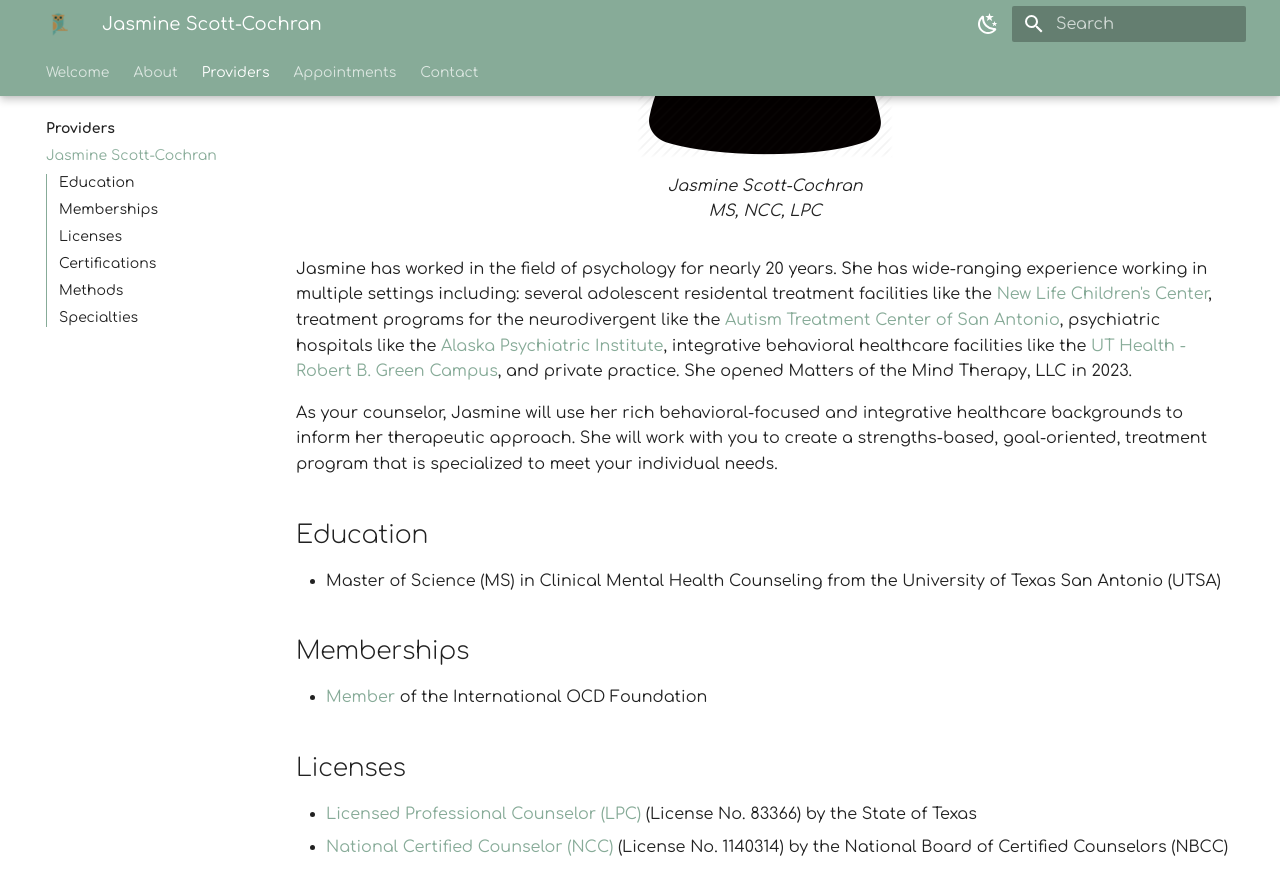
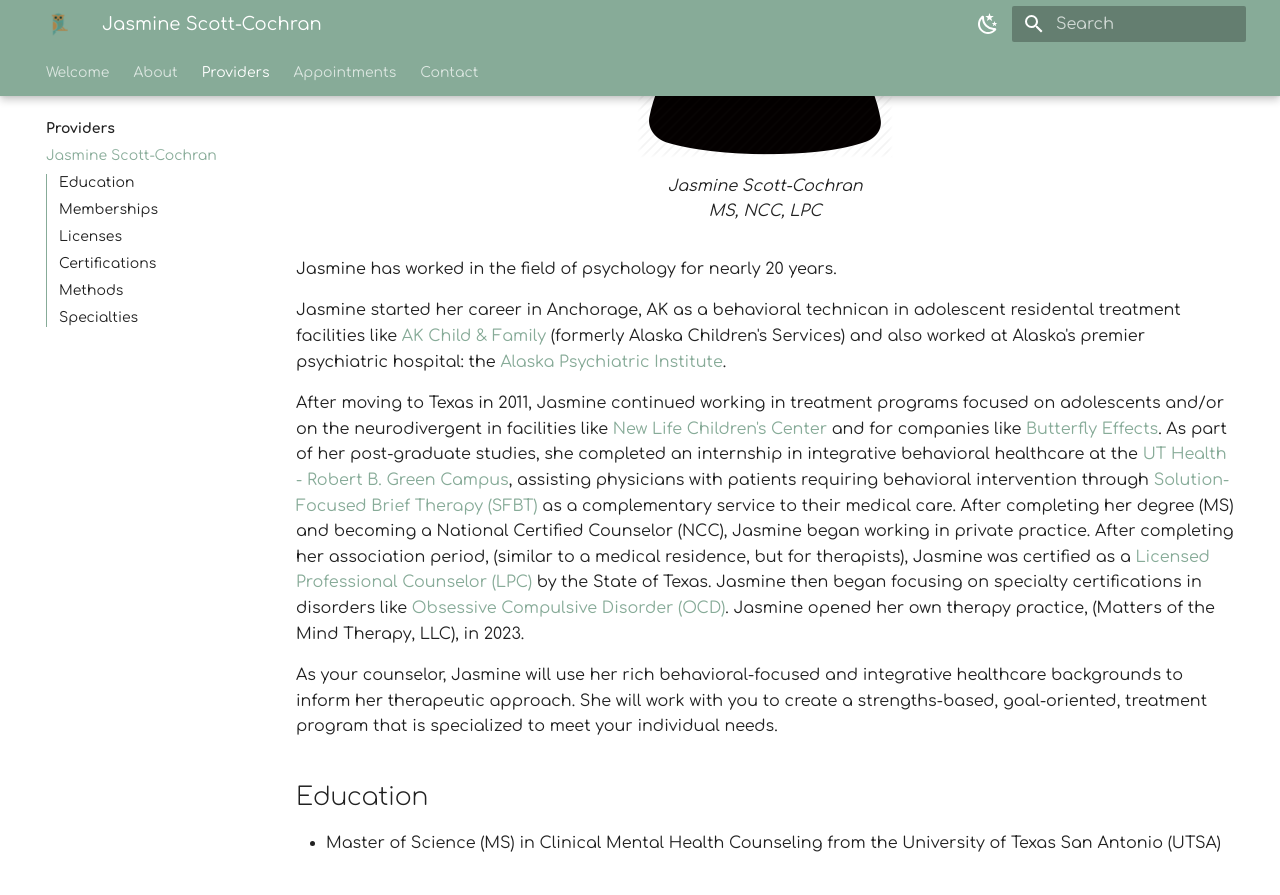
Before and after one commit to motm-therapy/website, an MkDocs documentation site: the page built from docs/providers/jasmine.md, in a window 1280 px wide and 900 px high, scrolled down 342 px. Shown: the top 895 px of the window. Built offline with MkDocs 1.6.1 and Material for MkDocs 9.7.7, drawn with Linux system fonts in a browser that asks for light colours.

Commit message:
Update jasmine.md

```diff
--- a/docs/providers/jasmine.md
+++ b/docs/providers/jasmine.md
@@ -7,7 +7,11 @@
   </figcaption>
 </figure>
 
-Jasmine has worked in the field of psychology for nearly 20 years. She has wide-ranging experience working in multiple settings including: several adolescent residental treatment facilities like the [New Life Children's Center](https://upbring.org/new-life-childrens-center/), treatment programs for the neurodivergent like the [Autism Treatment Center of San Antonio](https://www.atcoftexas.org/san-antonio.html), psychiatric hospitals like the [Alaska Psychiatric Institute](https://dfcs.alaska.gov/api/Pages/default.aspx), integrative behavioral healthcare facilities like the [UT Health - Robert B. Green Campus](https://www.uthscsa.edu/patient-care/physicians/location/Robert-B-Green-Campus-Downtown), and private practice. She opened Matters of the Mind Therapy, LLC in 2023.
+Jasmine has worked in the field of psychology for nearly 20 years.
+
+Jasmine started her career in Anchorage, AK as a behavioral technican in adolescent residental treatment facilities like [AK Child & Family](https://www.akchild.org/) (formerly Alaska Children's Services) and also worked at Alaska's premier psychiatric hospital: the [Alaska Psychiatric Institute](https://dfcs.alaska.gov/api/Pages/default.aspx).
+
+After moving to Texas in 2011, Jasmine continued working in treatment programs focused on adolescents and/or on the neurodivergent in facilities like [New Life Children's Center](https://upbring.org/new-life-childrens-center/) and for companies like [Butterfly Effects](https://butterflyeffects.com/). As part of her post-graduate studies, she completed an internship in integrative behavioral healthcare at the [UT Health - Robert B. Green Campus](https://www.uthscsa.edu/patient-care/physicians/location/Robert-B-Green-Campus-Downtown), assisting physicians with patients requiring behavioral intervention through [Solution-Focused Brief Therapy (SFBT)](https://www.psychologytoday.com/us/therapy-types/solution-focused-brief-therapy) as a complementary service to their medical care. After completing her degree (MS) and becoming a National Certified Counselor (NCC), Jasmine began working in private practice. After completing her association period, (similar to a medical residence, but for therapists), Jasmine was certified as a [Licensed Professional Counselor (LPC)](https://nami.org/About-Mental-Illness/Treatments/Types-of-Mental-Health-Professionals) by the State of Texas. Jasmine then began focusing on specialty certifications in disorders like [Obsessive Compulsive Disorder (OCD)](https://www.psychologytoday.com/us/conditions/obsessive-compulsive-disorder). Jasmine opened her own therapy practice, (Matters of the Mind Therapy, LLC), in 2023.
 
 As your counselor, Jasmine will use her rich behavioral-focused and integrative healthcare backgrounds to inform her therapeutic approach. She will work with you to create a strengths-based, goal-oriented, treatment program that is specialized to meet your individual needs.
 
```
